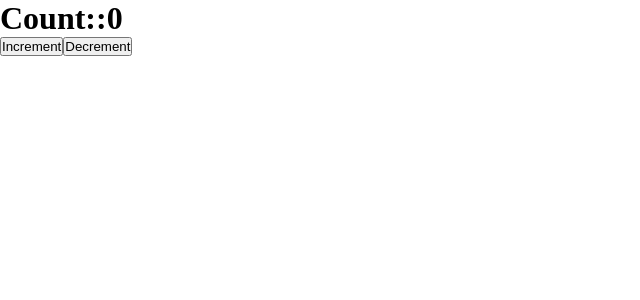
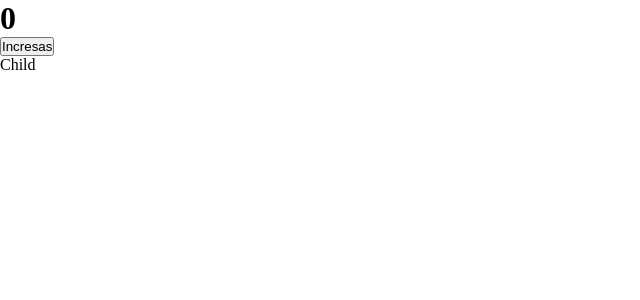
Before and after one commit to Manoj2203002/React.Js, a React (Vite) app in the folder react/: page / in a window 1280 px wide. Shown: the top 300 px of the page, without its empty margins (0-640 px from the left). Built offline with nearby package versions, Linux system fonts and the light colour scheme.

Commit message:
My Notes

```diff
--- a/react/src/App.jsx
+++ b/react/src/App.jsx
@@ -1,9 +1,9 @@
 import React from 'react'
-import Counter from './HOC/Counter'
+import UseCallback from './UesCallback/UseCallback'
 const App = () => {
   return (
     <div>
-      <Counter/>
+      <UseCallback/>
     </div>
   )
 }
--- /dev/null
+++ b/react/src/UesCallback/Child.jsx
@@ -0,0 +1,12 @@
+import React from 'react'
+
+const Child = ({problem}) => {
+    console.log("Iam a Child Components")
+  return (
+    <div>
+      Child
+    </div>
+  )
+}
+
+export default React.memo(Child);
--- /dev/null
+++ b/react/src/UesCallback/UseCallback.jsx
@@ -0,0 +1,15 @@
+import React, { useState, useCallback } from 'react'
+import Child from './Child';
+const UseCallback = () => {
+    const [count,setcount]=useState(0);
+    const problem=useCallback(()=>{},[])
+  return (
+    <div>
+        <h1>{count}</h1>
+      <button onClick={()=>setcount(count+1)}>Incresas</button>
+      <Child problem={problem}/>
+    </div>
+  )
+}
+
+export default UseCallback
--- /dev/null
+++ b/react/src/render/Child.jsx
@@ -0,0 +1,9 @@
+import React from 'react'
+
+const Child = ({render}) => {
+ return <div>
+    {render("Manaoj")}
+ </div>
+}
+
+export default Child
```
Also changed, not shown: react/src/Lazyloding/Lazyloading.jsx (added, +11 -0 lines), react/src/render/Render.jsx (added, +10 -0 lines), react/src/Lazyloding/Loading.jsx (added).
